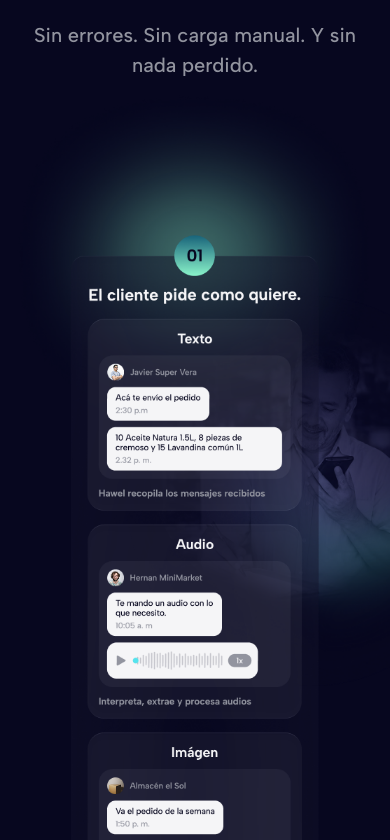
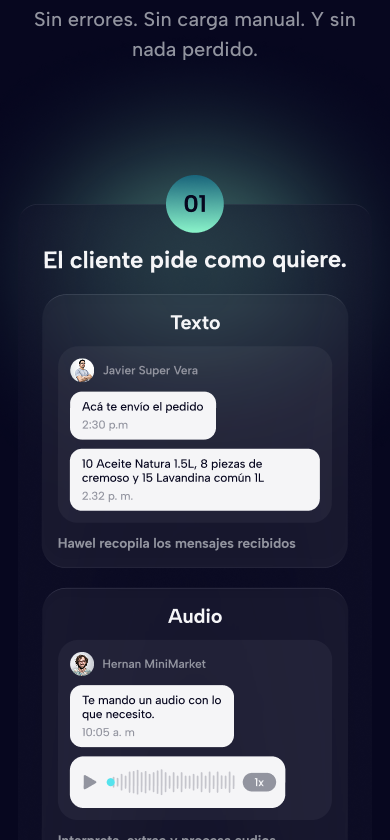
Before and after one commit to Slisandro/hawel, a Next.js app: page / in a window 390 px wide. Shown: the part 1961-2801 px from the top of the page. Built offline with nearby package versions, Linux system fonts and the light colour scheme.

Commit message:
Ajustes responsive sección 2 mobile

```diff
--- a/sections/second-section.web.sections.tsx
+++ b/sections/second-section.web.sections.tsx
@@ -1,15 +1,15 @@
 /* eslint-disable @next/next/no-img-element */
 export default function SecondSectionWeb() {
     return (
-        <section className="min-h-[100vh] h-[max-content] py-4 flex items-center flex-col justify-start mt-[80px] md:mt-[200px]">
-            <div className="text-[#F5F5F7] text-[32px] px-[32px] font-bold flex flex-col items-center justify-center gap-4 z-10">
+        <section className="min-h-[100vh] h-[max-content] md:py-4 flex items-center flex-col justify-start mt-[80px] md:mt-[200px]">
+            <div className="text-[#F5F5F7] text-[32px] px-[24px] md:px-[32px] font-bold flex flex-col items-center justify-center gap-[16px] md:gap-4 z-10">
                 <h2 className="text-center text-[24px] md:text-[32px]">De la informalidad — A la perfección.</h2>
 
                 <p className="text-center font-semibold text-[32px] md:text-[48px]">
                     Hawel convierte el caos de mensajes,
-                    <br />
+                    <br className="hidden md:block" />
                     audios y fotos de WhatsApp en pedidos
-                    <br />
+                    <br className="hidden md:block" />
                     <span
                         className="font-bold text-[32px] md:text-[48px]"
                         style={{
@@ -20,7 +20,7 @@ export default function SecondSectionWeb() {
                             color: "transparent",
                         }}
                     >
-                        listos para preparar.
+                        {" "}listos para preparar.
                     </span>
                 </p>
 
@@ -66,35 +66,18 @@ export default function SecondSectionWeb() {
 
             <div className="block md:hidden relative w-full min-h-[100vh]">
                 <img
-                    src="/web/steps/background-step-1.png"
-                    alt="Hombre en llamadas de WhatsApp con su celular"
-                    className="!absolute z-4"
-                    style={{
-                        zIndex: 4,
-                        top: '10%',
-                        width: '100%',
-                        right: '0%',
-                        transform: 'translateX(25%)'
-                    }}
-                />
-
-                <img
-                    src="/web/steps/background-step-2.png"
-                    alt="Mujer recibiendo pedidos de WhatsApp en su computadora"
-                    className="!absolute z-4"
-                    style={{
-                        zIndex: 4,
-                        bottom: '-5%',
-                        width: '75%',
-                        left: '0%',
-                        transform: 'translateX(-25%)'
-                    }}
-                />
-
-                <img
                     src="/web/steps/Steps1-mobile.png"
                     alt="Pasos de cómo funciona Hawel"
-                    className="relative z-10 w-full min-h-full object-cover"
+                    style={{
+                        display: "block",
+                        position: "relative",
+                        top: 0,
+                        transform: "translateY(-80px)",
+                        margin: "0 auto",
+                        zIndex: 40,
+                        height: "3078px",
+                        objectFit: "none",
+                    }}
                 />
             </div>
         </section>
```
Also changed, not shown: public/web/steps/Steps1-mobile.png.
